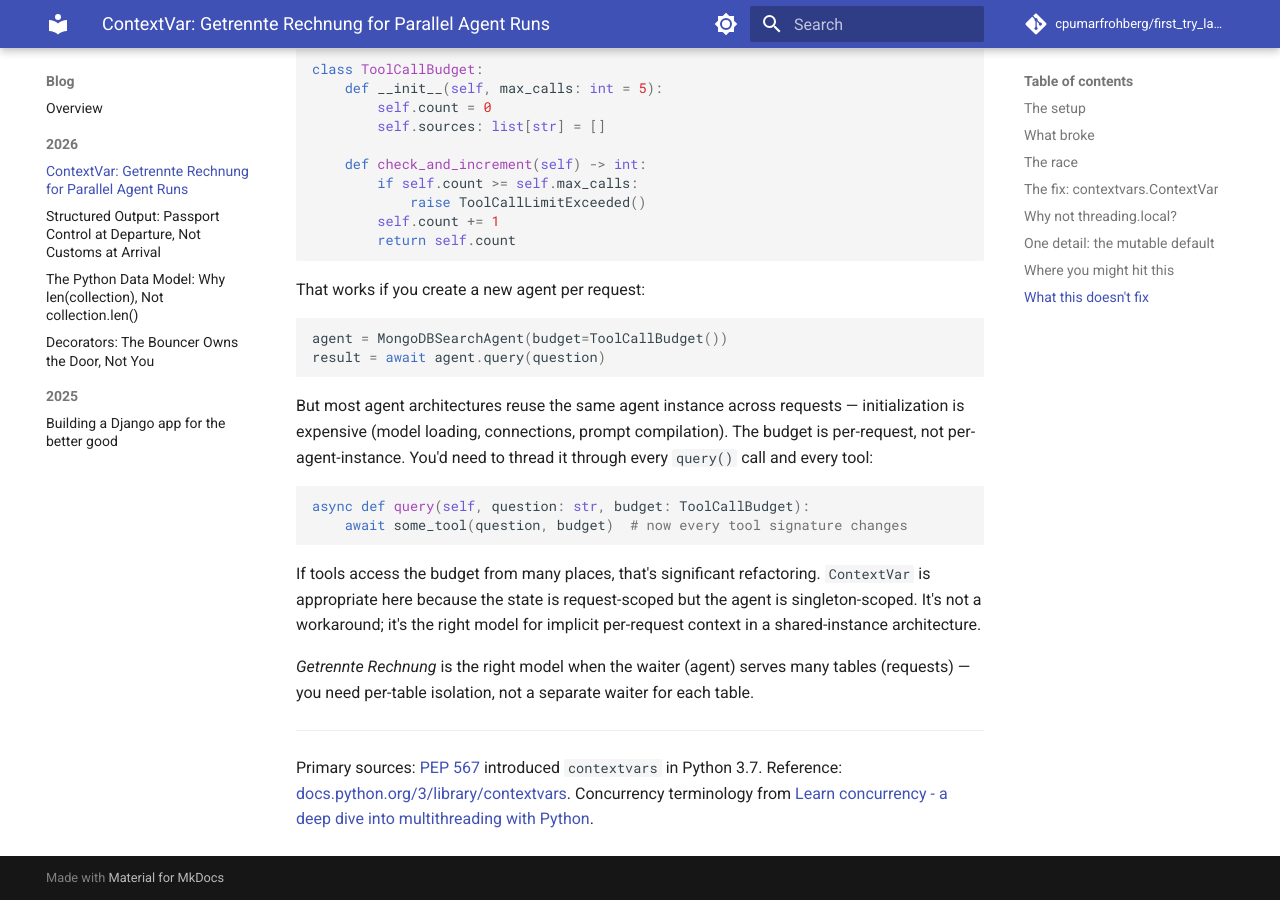
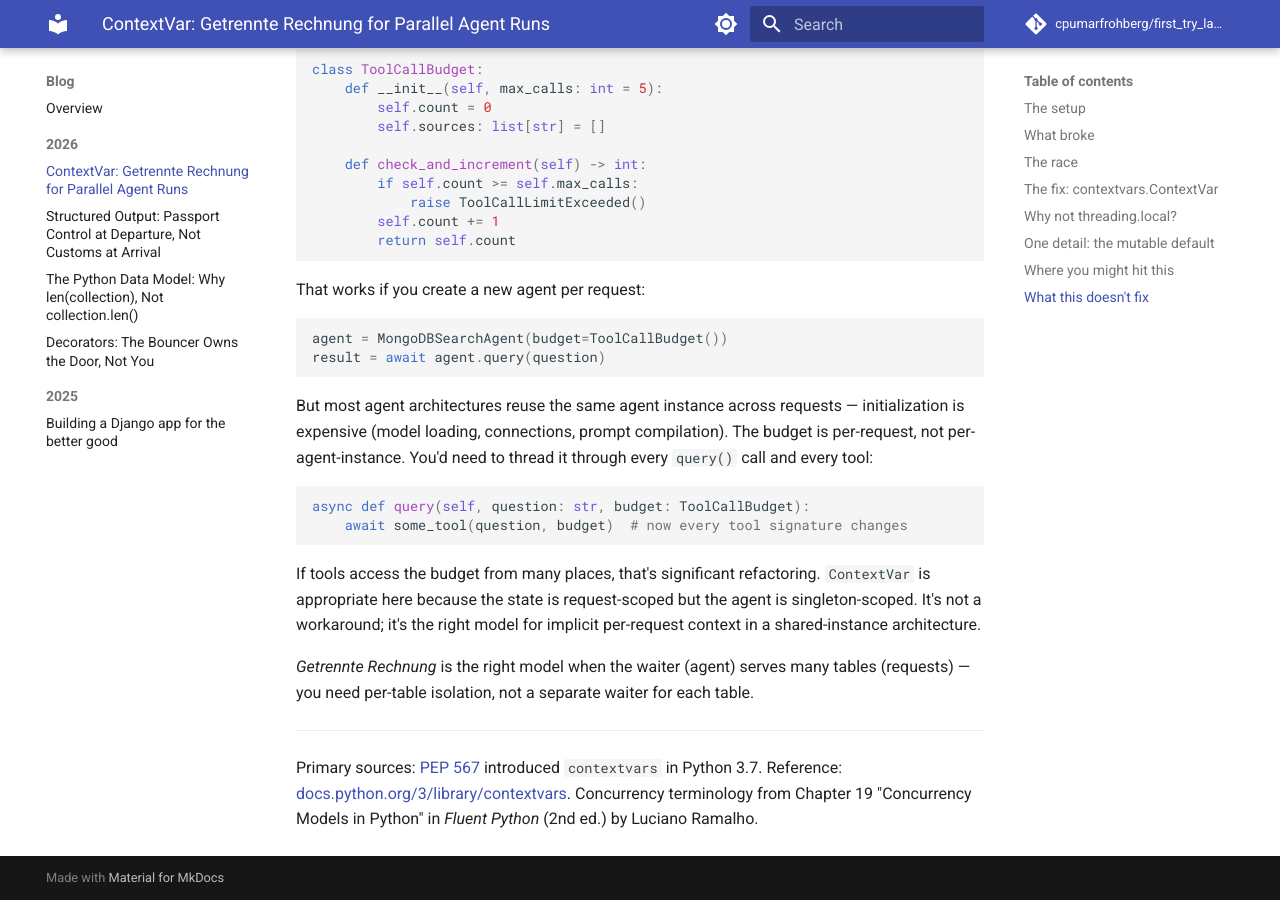
Before and after one commit to cpumarfrohberg/first_try_landed, an MkDocs documentation site: the page built from docs/blog/posts/contextvars.md, in a window 1280 px wide and 900 px high, scrolled down 4702 px. Built offline with MkDocs 1.6.1 and Material for MkDocs 9.7.7, drawn with Linux system fonts in a browser that asks for light colours; comment, search, counter and statistics services are not loaded.

Commit message:
Update citation to reference Fluent Python instead of geekuni
Replace geekuni article reference with Chapter 19 "Concurrency Models in Python" from Fluent Python (2nd ed.) by Luciano Ramalho.

```diff
--- a/docs/blog/posts/contextvars.md
+++ b/docs/blog/posts/contextvars.md
@@ -173,4 +173,4 @@ If tools access the budget from many places, that's significant refactoring. `Co
 
 ---
 
-Primary sources: [PEP 567](https://peps.python.org/pep-0567/) introduced `contextvars` in Python 3.7. Reference: [docs.python.org/3/library/contextvars](https://docs.python.org/3/library/contextvars.html). Concurrency terminology from [Learn concurrency - a deep dive into multithreading with Python](https://blog.geekuni.com/2026/04/python-concurrency.html).
+Primary sources: [PEP 567](https://peps.python.org/pep-0567/) introduced `contextvars` in Python 3.7. Reference: [docs.python.org/3/library/contextvars](https://docs.python.org/3/library/contextvars.html). Concurrency terminology from Chapter 19 "Concurrency Models in Python" in *Fluent Python* (2nd ed.) by Luciano Ramalho.
```
